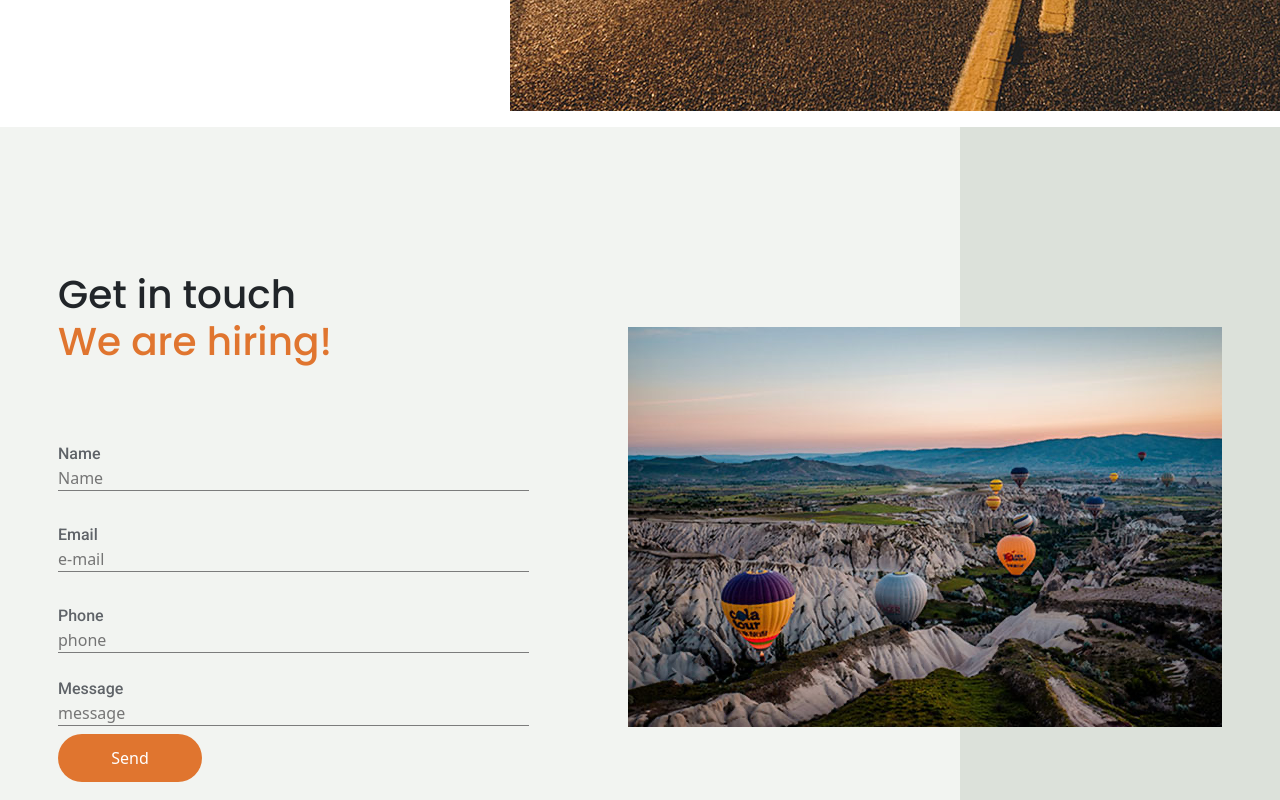
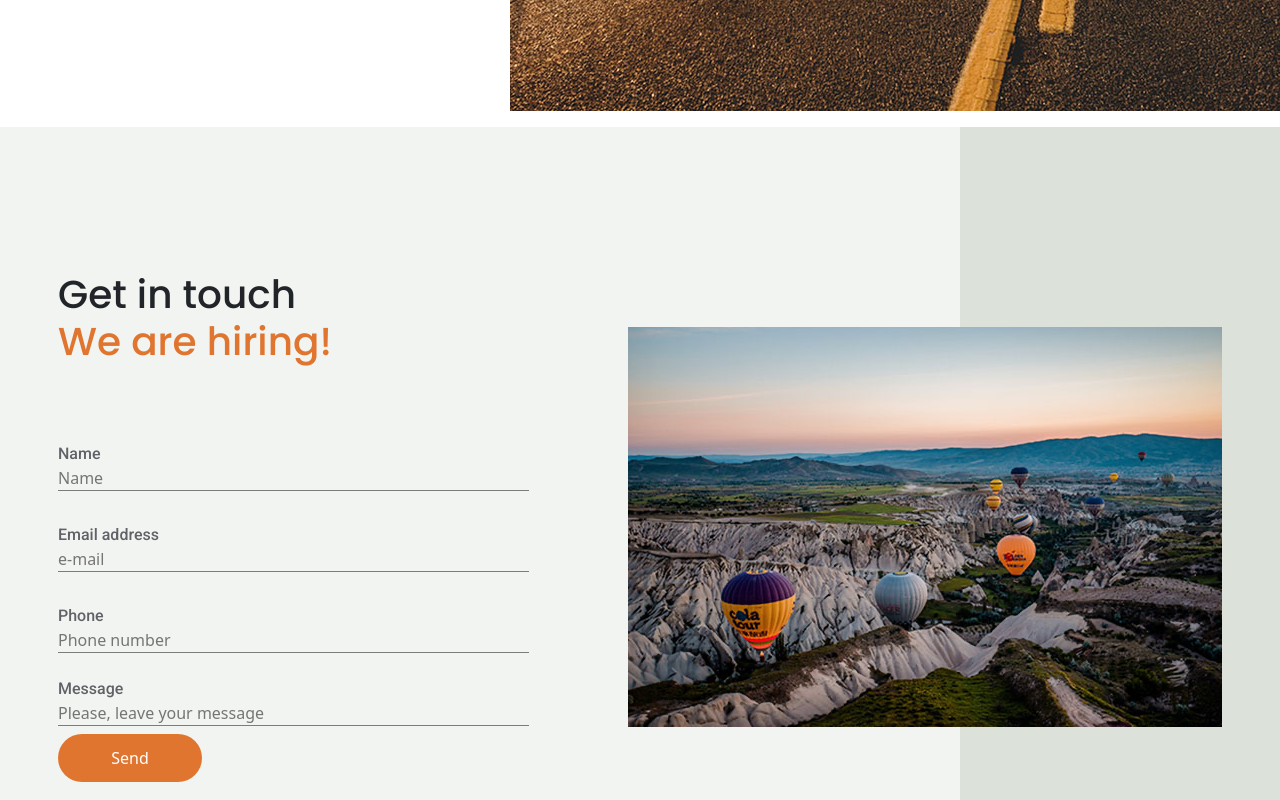
Before and after one commit to amielferreyra/twenty-five, a React (Create React App) app: page / in a window 1280 px wide. Shown: the part 2940-3740 px from the top of the page. Built offline with nearby package versions, Linux system fonts and the light colour scheme.

Commit message:
formulario validado

```diff
--- a/src/Views/contact/Contact.js
+++ b/src/Views/contact/Contact.js
@@ -1,13 +1,47 @@
 import React from 'react'
-import { Formulario } from './components/formulario'
+import  Formulario  from './components/formulario'
 import './components/contact.scss'
+import axios from 'axios'
+import { useState } from "react"
 
-function Contact(){
-    return(
-        <section>
-            <Formulario/>
-        </section>
-    );
+function Contact() {
+    const [newUser, setNewUser] = useState({ name: "", phone: "", email: "", message: "", notifications: false })
+    const [success, setSuccess] = useState(false)
+    const [error, setError] = useState(false)
+    const [errorMessage, setErrorMessage] = useState("Something went wrong! Try again")
+
+
+    const disableSubmit = !newUser.name || !newUser.phone || !newUser.email || !newUser.message
+
+
+    const handleChange = (event) => {
+        const property = event.target.id
+        const value = event.target.value
+        setNewUser({ ...newUser, [property]: value })
+        if (success) setSuccess(false)
+    }
+
+
+    const handleSubmit = (event) => {
+        event.preventDefault()
+
+        axios.post('https://jsonplaceholder.typicode.com/posts', newUser)
+        .then(
+            response => {
+                setSuccess(true)
+                setNewUser({ name: "", phone: "", email: "", message: "", notifications: false })
+            }
+        ).catch(
+            error => {
+                setError(true)
+                error.message ? setErrorMessage(error.message) : setErrorMessage("Something went wrong! Try again")
+            }
+        )
+    }
+
+    return (
+        <Formulario newUser={newUser} errorMessage={errorMessage} error={error} success={success} disableSubmit={disableSubmit} handleChange={handleChange} handleSubmit={handleSubmit} />
+    )
 }
 
 export default Contact;
--- a/src/Views/contact/components/contact.scss
+++ b/src/Views/contact/components/contact.scss
@@ -46,6 +46,11 @@
             width: 100%;
         }
 
+        form textarea:hover{
+            border-bottom:1px solid #E0752F;
+        }
+
+
         .separador{
             margin-top: 31px;
         }
@@ -70,5 +75,9 @@
             }
         }
 
+        .mensaje-exito{
+            color: green;
+        }
+
     }
 }
--- a/src/Views/contact/components/formulario.jsx
+++ b/src/Views/contact/components/formulario.jsx
@@ -1,94 +1,92 @@
 import React from 'react'
-import { useForm } from "react-hook-form";
 import contimg from '../../../components/imagenes/contact-image.png'
+import './contact.scss'
 
-export const Formulario = () => {
-
-    const { register, formState: { errors }, handleSubmit } = useForm()
-
-    const onSubmit = (data) => {
-        console.log(data)
-    }
-
+function formulario(props) {
     return (
       <section>
         <div className="contact-wrapper" id="contacto">
           <div className="contact-form">
             <h1 className="titulo">Get in touch <br />
               <span>We are hiring!</span></h1>
-                    <form onSubmit={handleSubmit(onSubmit)}>
+            <form onSubmit={props.handleSubmit}>
               <div>
-                            <label for="Nombre">Name</label>
+                <label htmlFor="name">
+                  Name
+                </label>
                 <input
                   type="text"
-                                name='name'
-                                placeholder='Name'
-                                {...register("name", {
-                                    required: true,
-                                    maxLength: 40
-                                })}
+                  id="name"
+                  placeholder="Name"
+                  maxLength="40"
+                  onChange={props.handleChange}
+                  value={props.newUser.name}
+
                 />
-                            {errors.name?.type === 'required' && <p>El campo name es requerido</p>}
-                            {errors.name?.type === 'maxLength' && <p>El campo name debe tener menos de
-                                40 caracteres</p>}
+              </div>
+              <div className="separador">
+                <label htmlFor="email">
+                  Email address
+                </label>
+                <input
+                  type="email"
+                  id="email"
+                  placeholder="e-mail"
+                  maxLenght="60"
+                  aria-describedby="emailHelp"
+                  onChange={props.handleChange}
+                  value={props.newUser.email}
+                />
+              </div>
+              <div className="separador">
+                <label htmlFor="phone">
+                  Phone
+                </label>
+                <input
+                  type="tel"
+                  id="phone"
+                  placeholder="Phone number"
+                  maxLenght="12"
+                  onChange={props.handleChange}
+                  value={props.newUser.phone}
+                />
+              </div>
+              <div className="separador-mensaje">
+                <label htmlFor="message">
+                  Message
+                </label>
+                <input
+                  type="text-area"
+                  id="message"
+                  placeholder="Please, leave your message"
+                  maxLenght="500"
+                  onChange={props.handleChange}
+                  value={props.newUser.message}
+                />
+              </div>
+              <div className="boton">
+                <button disabled={props.disableSubmit} type="submit" className="botoncito">
+                  Send
+                </button>
+              </div>
+              {props.success &&
+                <div className="mensaje-exito" role="alert">
+                  Thank you! Your information has been received!
+                </div>}
+              {props.error &&
+                <div className="mensaje-error" role="alert">
+                  {props.errorMessage}
+                </div>}
+            </form>
           </div>
 
-                        <div className="separador">
-                            <label for="Email">Email</label>
-                            <input
-                                type="email"
-                                name='email'
-                                placeholder='e-mail'
-                                {...register("email", {
-                                    required: true,
-                                    maxLength: 60
-                                })}
-                            />
-                            {errors.email?.type === 'required' && <p>El campo e-mail es requerido</p>}
-                            {errors.email?.type === 'maxLength' && <p>El campo e-mail debe tener menos de
-                                20 caracteres</p>}
-                        </div>
-                        <div className="separador">
-                            <label for="Telefono">Phone</label>
-                            <input
-                                type="text"
-                                name='phone'
-                                placeholder='phone'
-                                {...register("phone", {
-                                    required: true,
-                                    maxLength: 15
-                                })}
-                            />
-                            {errors.phone?.type === 'required' && <p>El campo phone es requerido</p>}
-                            {errors.phone?.type === 'maxLength' && <p>El campo phone debe tener menos de
-                                12 caracteres</p>}
-                        </div>
-                        <div className="separador-mensaje">
-                            <label for="Mensaje">Message</label>
-                            <input
-                                type="text-area"
-                                name='message'
-                                placeholder='message'
-                                {...register("message", {
-                                    required: true,
-                                    maxLength: 500
-                                })}
-                            />
-                            {errors.message?.type === 'required' && <p>El campo message es requerido</p>}
-                            {errors.message?.type === 'maxLength' && <p>El campo message debe tener menos de
-                                100 caracteres</p>}
-                        </div>
-                        <div className="boton">
-                            <button className="botoncito">Send</button>
-                        </div>
-                    </form>
-                </div>
           <div>
             <img src={contimg} alt="" />
           </div>
         </div>
+      </section>
 
+    );
+  }
 
-        </section>
-    )
-}
+export default formulario;
--- a/src/Views/home/components/home.scss
+++ b/src/Views/home/components/home.scss
@@ -9,6 +9,8 @@
         height: 14vh;
         width: 100%;
         border-bottom: 1px solid #E0752F;
+
+
 
         .logo {
             margin-left: 20px;
@@ -30,7 +32,7 @@
             }
 
             a:hover {
-                border-bottom: 3px solid #7c7c7c;
+                color: #E0752F;
             }
         }
 
```
Lines whose indentation alone changed are shown as unchanged.
